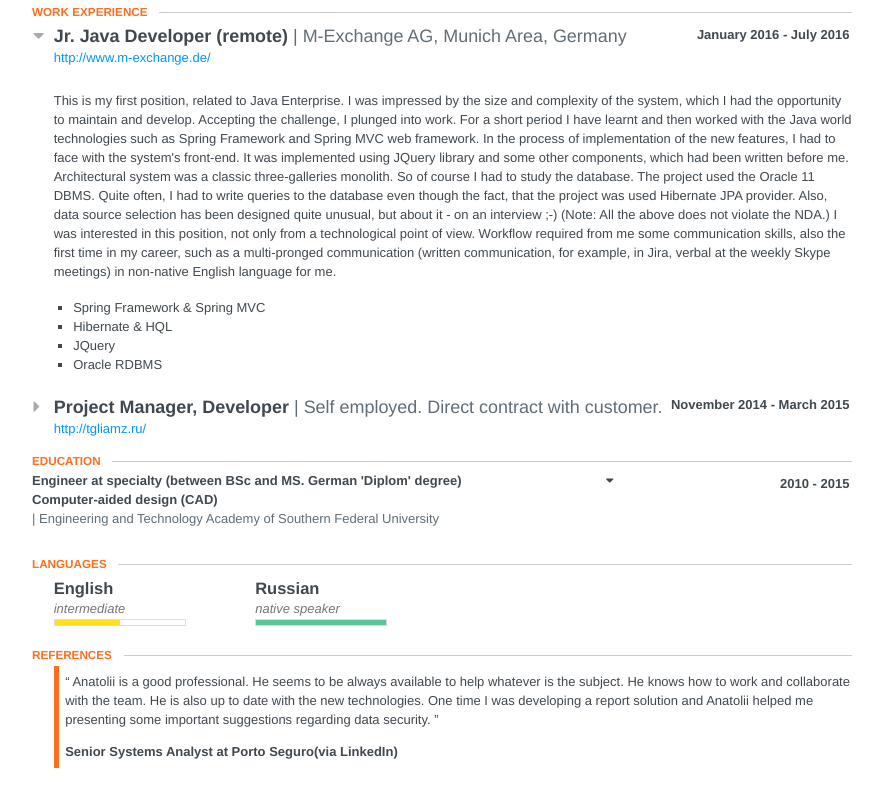
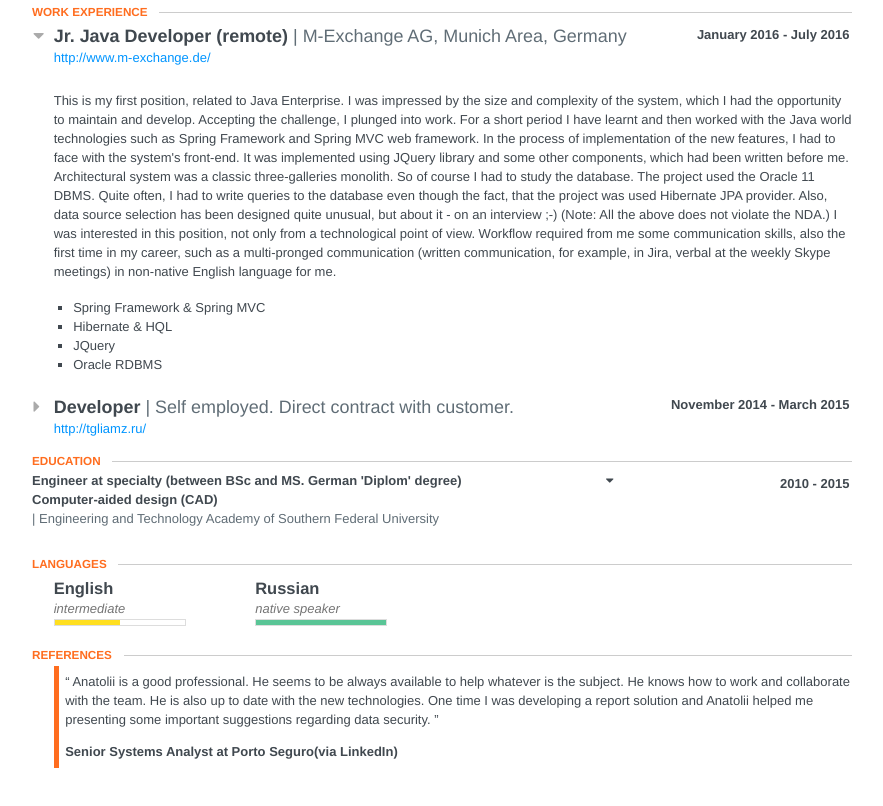
Before and after one commit to Blazar3C273/Blazar3c273, a plain HTML site: page index.html in a window 1280 px wide. Shown: the part 736-1542 px from the top of the page, without its empty margins (198-1081 px from the left). Drawn offline with Linux system fonts and the light colour scheme.

Commit message:
удалил project manager

```diff
--- a/index.html
+++ b/index.html
@@ -867,7 +867,7 @@
                     <header>	<span class="space-left">
 											<span class="fa fa-caret-right"></span>
 </span>
-                        <div class="position">Project Manager, Developer</div>
+                        <div class="position">Developer</div>
                         <div class="company">Self employed. Direct contract with customer.</div>
                         <div class="date">	<span class="startDate">
 											November 2014
```
